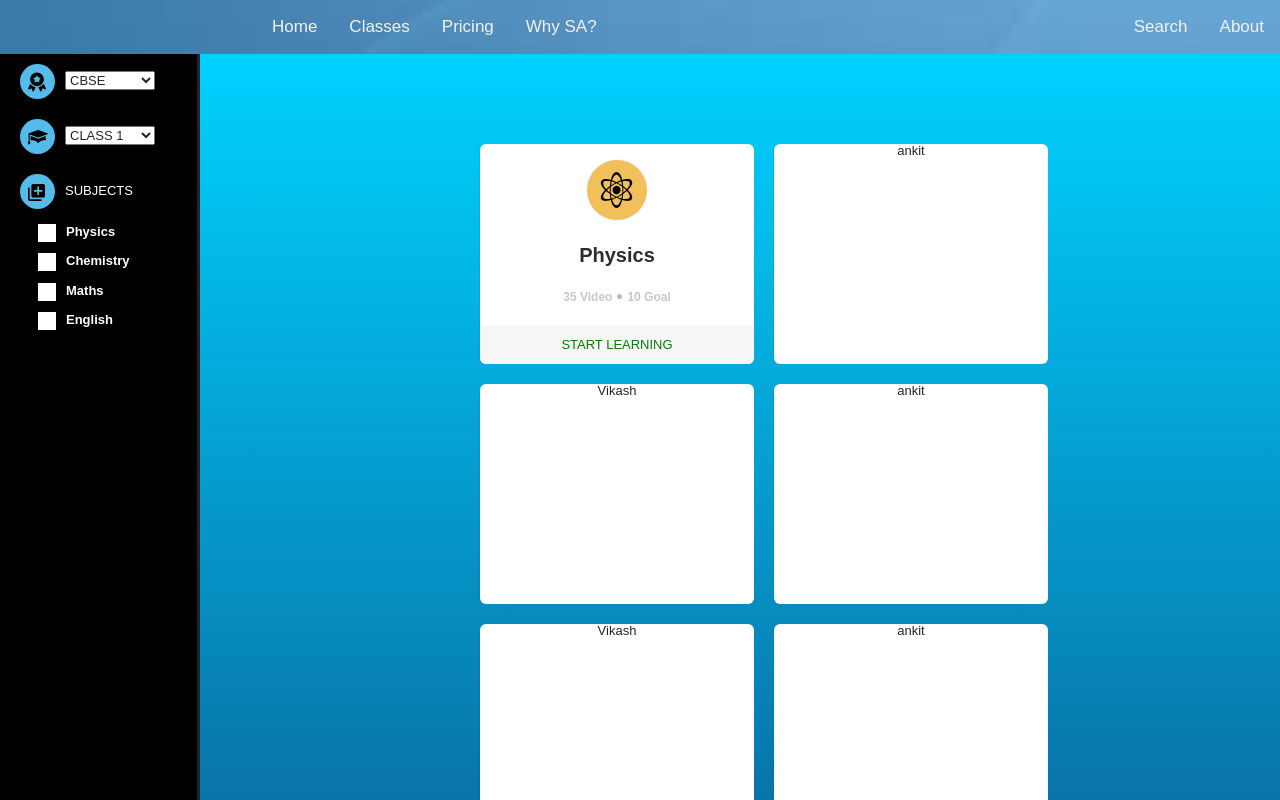
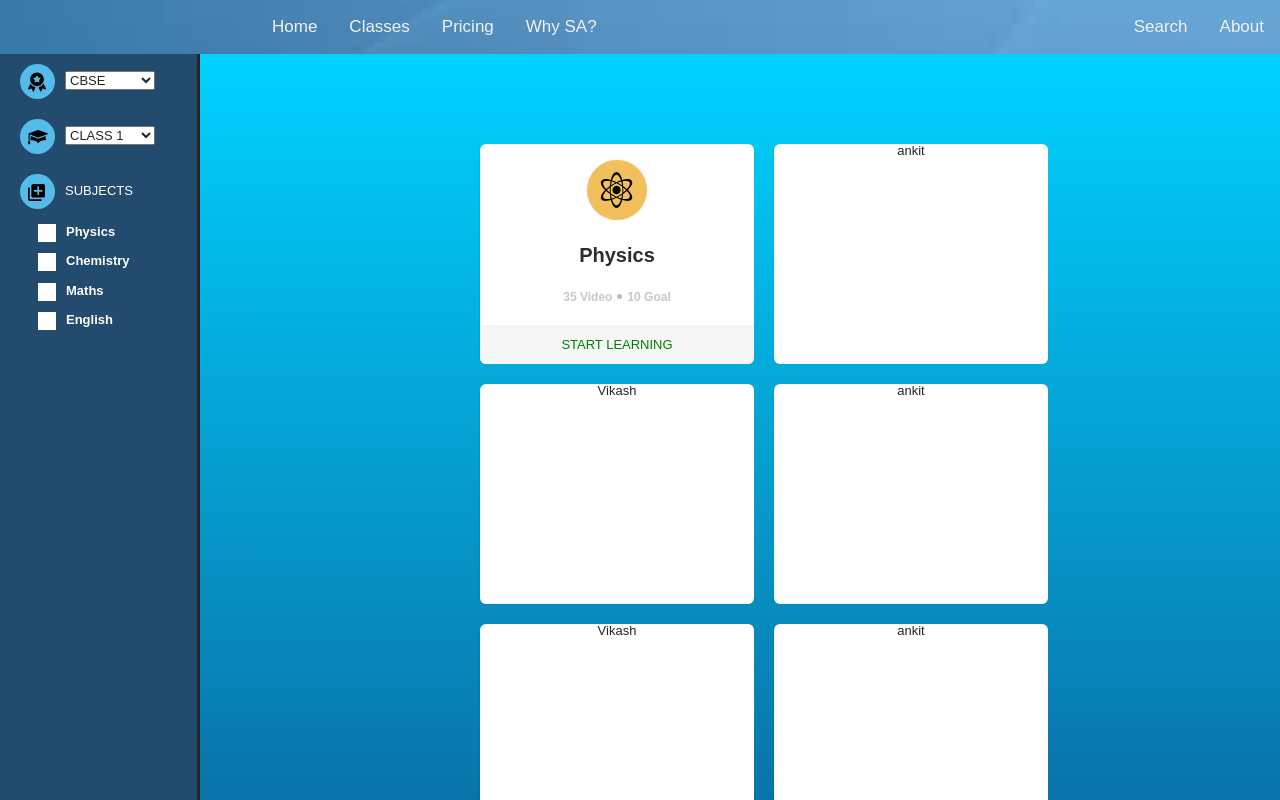
Before and after one commit to vikash-techy/TeamWork, an Angular app in the folder StudentArchitect/: page /class in a window 1280 px wide. Shown: the top 800 px of the page. Built offline with nearby package versions, Linux system fonts and the light colour scheme.

Commit message:
left nav bg css

```diff
--- a/StudentArchitect/src/app/class/class.component.css
+++ b/StudentArchitect/src/app/class/class.component.css
@@ -16,7 +16,7 @@
     min-width: 200px;
     border-right: solid;
     align-items: flex-start;
-    background-color: black
+    background-color: #234b6d;
 }
 
 .leftnav_content {
```
